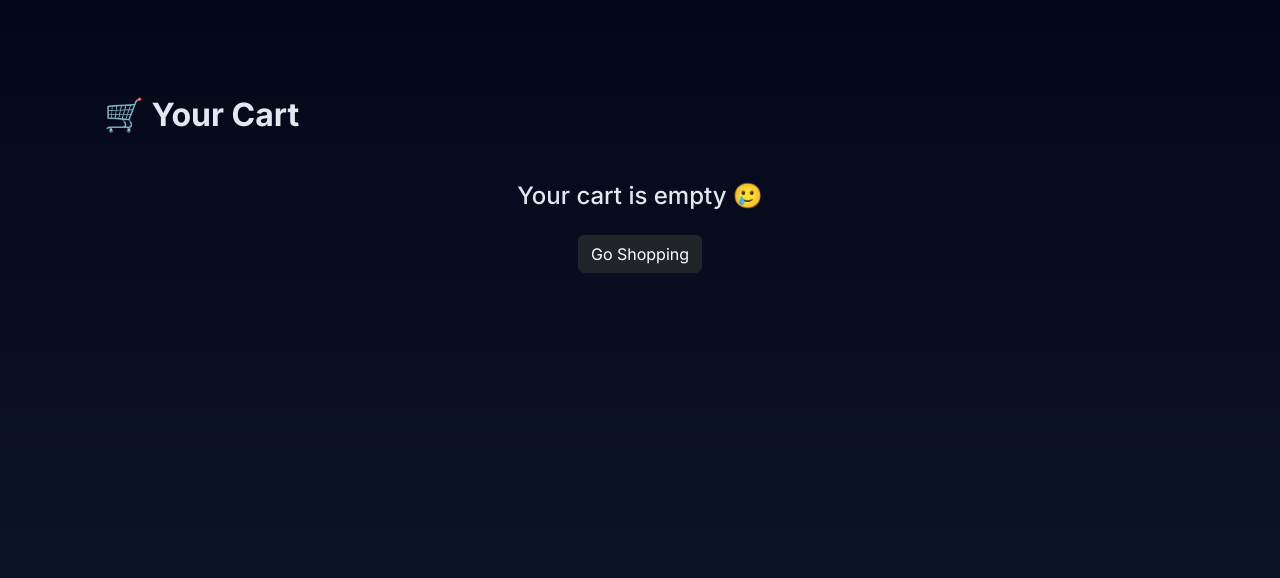
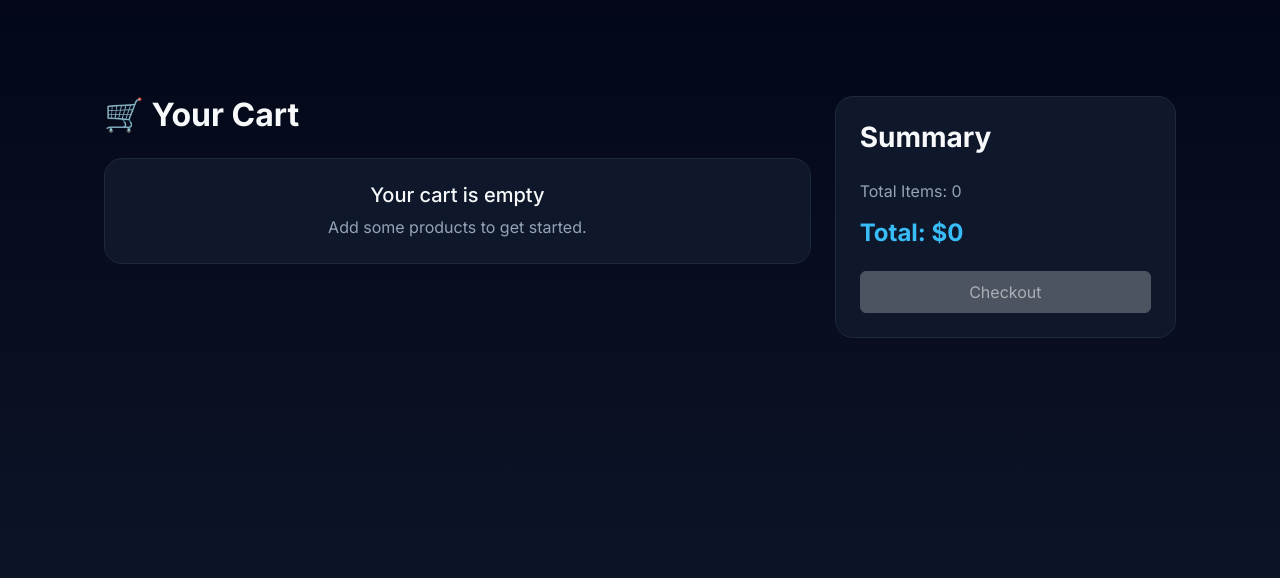
Before and after one commit to Ali-ebrahem/DevGear, a Django app: page /cart/ in a window 1280 px wide. Shown: the part 73-651 px from the top of the page. Run offline with Django 5.2, Linux system fonts and the light colour scheme; a user stored in the database is signed in.

Commit message:
fix cart image display

```diff
--- a/templates/shop/cart.html
+++ b/templates/shop/cart.html
@@ -3,102 +3,77 @@
 {% block title %}Cart - DevGear{% endblock %}
 
 {% block content %}
-
 <div class="container py-5">
-
-    <h2 class="fw-bold mb-4">🛒 Your Cart</h2>
+    <div class="row g-4">
+        <div class="col-lg-8">
+            <h2 class="fw-bold text-light mb-4">🛒 Your Cart</h2>
 
             {% if cart_items %}
-
-    <div class="row">
-
-        <!-- Cart Items -->
-        <div class="col-md-8">
-
                 {% for item in cart_items %}
-            <div class="card mb-3 shadow-sm border-0 cart-item">
-
-                <div class="row g-0 align-items-center">
+                    <div class="mb-4 p-3"
+                         style="background:#0f172a; border:1px solid #1e293b; border-radius:18px;">
+                        <div class="row align-items-center g-3">
 
                             <div class="col-md-3">
-                        <img src="{{ item.product.image }}" class="img-fluid rounded-start">
+                                {% if item.product.image %}
+                                    <img src="{{ item.product.image.url }}"
+                                         alt="{{ item.product.name }}"
+                                         style="width:100%; height:140px; object-fit:cover; border-radius:12px; display:block;">
+                                {% else %}
+                                    <div style="width:100%; height:140px; background:#111827; border-radius:12px; display:flex; align-items:center; justify-content:center; color:#94a3b8;">
+                                        No Image
+                                    </div>
+                                {% endif %}
                             </div>
 
-                    <div class="col-md-6 p-3">
-                        <h5 class="fw-bold">{{ item.product.name }}</h5>
-                        <p class="text-muted small">
-                            {{ item.product.description|truncatewords:10 }}
+                            <div class="col-md-6">
+                                <h4 class="text-light fw-bold mb-2">{{ item.product.name }}</h4>
+                                <p class="mb-2" style="color:#94a3b8;">
+                                    {{ item.product.description|truncatewords:12 }}
                                 </p>
+                                <p class="mb-0 text-light">Qty: {{ item.quantity }}</p>
                             </div>
 
-                    <div class="col-md-3 text-center">
-
-                        <p class="mb-1">Qty: {{ item.quantity }}</p>
-
-                        <h6 class="fw-bold">
+                            <div class="col-md-3 text-md-end">
+                                <h5 class="fw-bold mb-3" style="color:#38bdf8;">
                                     ${{ item.item_total }}
-                        </h6>
-
+                                </h5>
                                 <a href="/remove-from-cart/{{ item.product.id }}/"
-                           class="btn btn-sm btn-outline-danger mt-2">
+                                   class="btn btn-outline-danger btn-sm">
                                     Remove
                                 </a>
-
                             </div>
 
                         </div>
-
                     </div>
                 {% endfor %}
-
+            {% else %}
+                <div class="p-4 text-center"
+                     style="background:#0f172a; border:1px solid #1e293b; border-radius:18px;">
+                    <h5 class="text-light mb-2">Your cart is empty</h5>
+                    <p class="mb-0" style="color:#94a3b8;">Add some products to get started.</p>
+                </div>
+            {% endif %}
         </div>
 
-        <!-- Summary -->
-        <div class="col-md-4">
+        <div class="col-lg-4">
+            <div class="p-4"
+                 style="background:#0f172a; border:1px solid #1e293b; border-radius:18px;">
+                <h3 class="fw-bold text-light mb-4">Summary</h3>
+                <p style="color:#94a3b8;">Total Items: {{ cart_items|length }}</p>
+                <h4 class="fw-bold mb-4" style="color:#38bdf8;">Total: ${{ total }}</h4>
 
-            <div class="card shadow-sm border-0 p-4">
-
-                <h4 class="fw-bold mb-3">Summary</h4>
-
-                <p>Total Items: {{ cart_items|length }}</p>
-
-                <h5 class="fw-bold mb-3">
-                    Total: ${{ total }}
-                </h5>
-
-                <a href="/checkout/" class="btn btn-dark w-100">
+                {% if cart_items %}
+                    <a href="/checkout/" class="btn btn-info w-100 fw-semibold py-2">
                         Checkout
                     </a>
-
+                {% else %}
+                    <button class="btn btn-secondary w-100 py-2" disabled>
+                        Checkout
+                    </button>
+                {% endif %}
             </div>
-
         </div>
-
     </div>
-
-    {% else %}
-
-    <div class="text-center mt-5">
-        <h4>Your cart is empty 🥲</h4>
-        <a href="/" class="btn btn-dark mt-3">Go Shopping</a>
 </div>
-
-    {% endif %}
-
-</div>
-
-<style>
-
-.cart-item {
-    border-radius: 12px;
-    transition: 0.3s;
-}
-
-.cart-item:hover {
-    transform: translateY(-3px);
-    box-shadow: 0 10px 25px rgba(0,0,0,0.1);
-}
-
-</style>
-
 {% endblock %}
```
Lines whose indentation alone changed are shown as unchanged.
